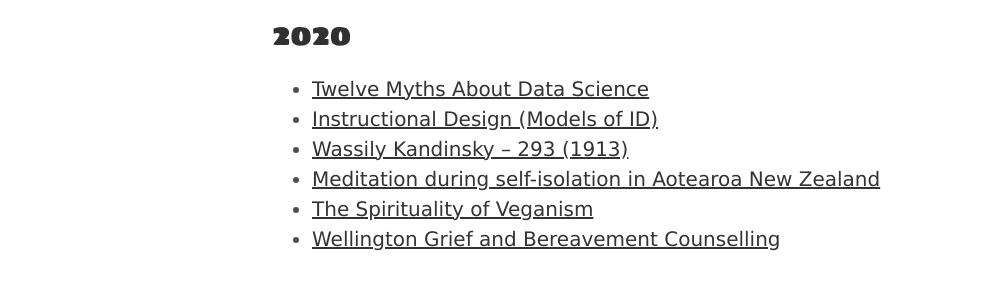
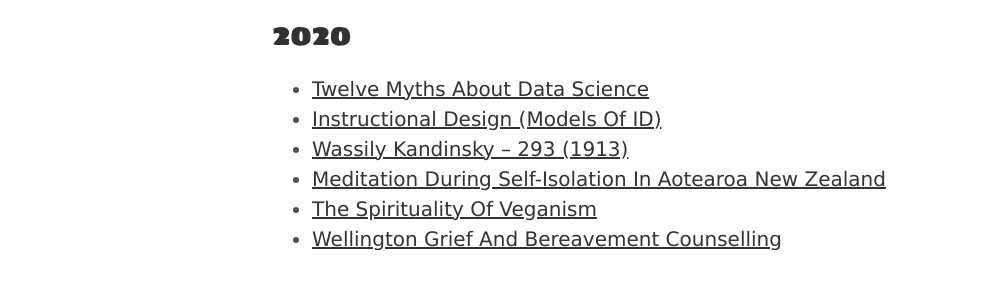
Before and after one commit to tracyjordan/tracyjordan.github.io, a Jekyll site: the page built from blog.md, in a window 1280 px wide. Shown: the part 266-556 px from the top of the page, without its empty margins (8-1014 px from the left). Built offline with Jekyll 4.4.1, drawn with Linux system fonts in a browser that asks for light colours.

Commit message:
Update aroha.css

```diff
--- a/public/css/aroha.css
+++ b/public/css/aroha.css
@@ -109,3 +109,7 @@ p a {
 .page a {
   text-decoration: underline;
 }
+
+ul li a {
+ text-transform: capitalize;
+}
```
